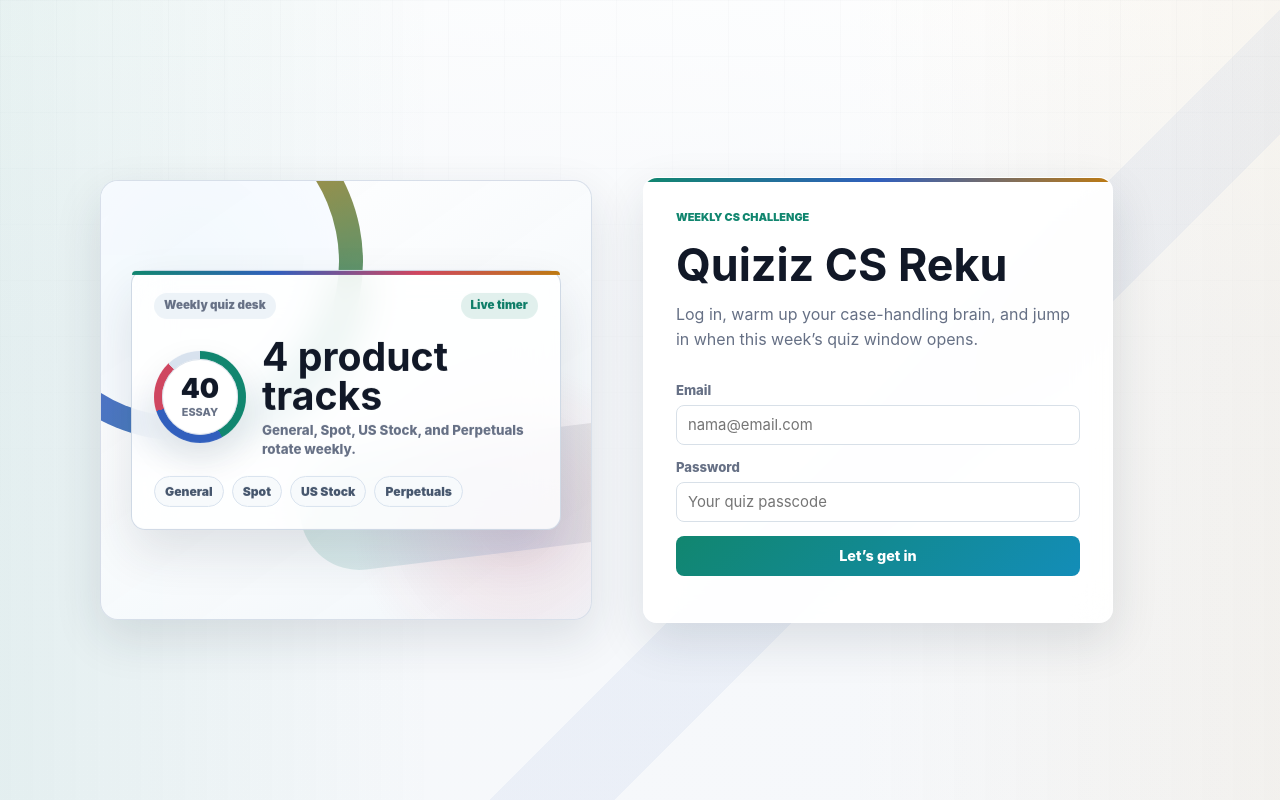
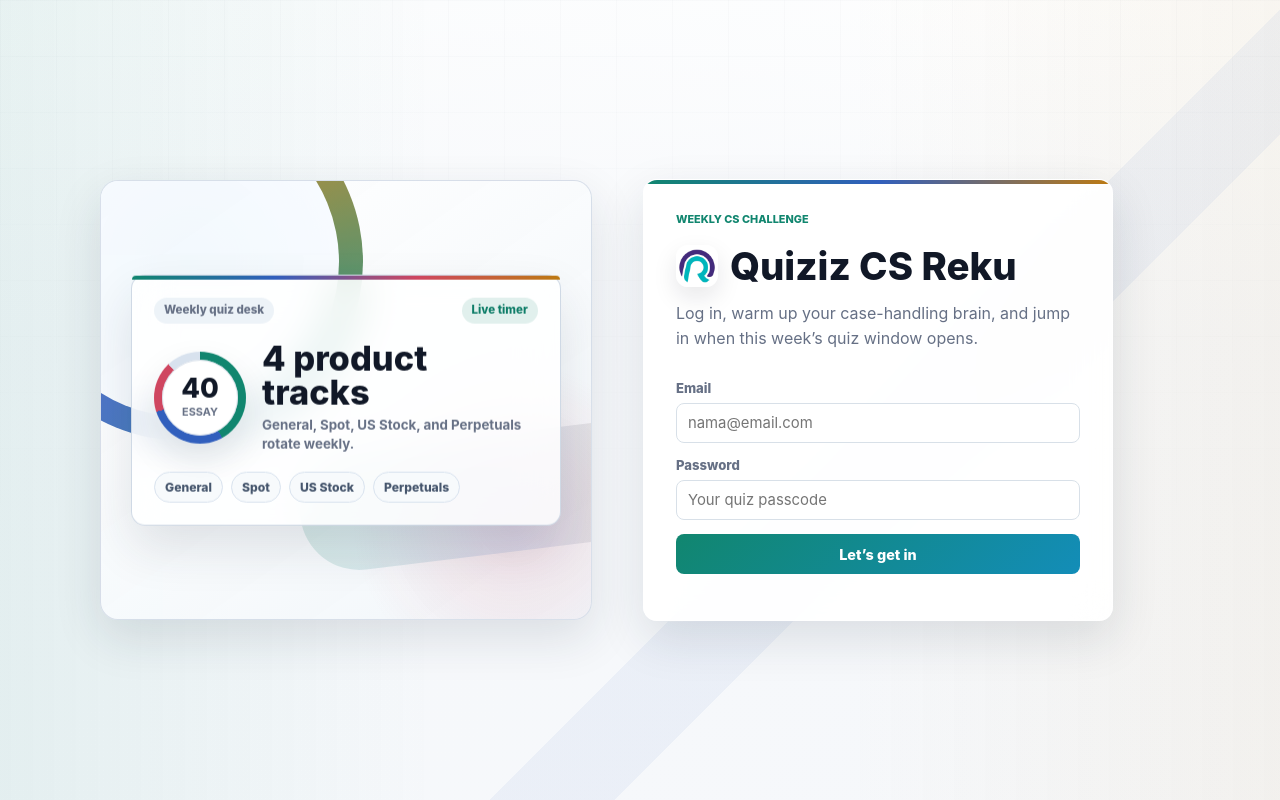
Before and after one commit to marisacindy-sketch/quiziz-cs-reku, a plain HTML site: page index.html in a window 1280 px wide. Drawn offline with Linux system fonts and the light colour scheme.

Commit message:
Add Reku logo and soften login typography

```diff
--- a/index.html
+++ b/index.html
@@ -8,7 +8,7 @@
       name="description"
       content="CS Reku essay quiz webapp with login, access window, timer, and owner-only settings."
     />
-    <link rel="stylesheet" href="styles.css?v=25" />
+    <link rel="stylesheet" href="styles.css?v=26" />
     <style>
       .auth-visual {
         border: 1px solid rgba(209, 218, 230, 0.82) !important;
@@ -84,7 +84,7 @@
         padding: 7px 10px !important;
         font-size: 0.72rem !important;
         line-height: 1 !important;
-        font-weight: 900 !important;
+        font-weight: 760 !important;
       }
 
       .preview-topline span {
@@ -97,6 +97,29 @@
         background: rgba(17, 134, 111, 0.12) !important;
       }
 
+      .brand-title {
+        display: flex !important;
+        align-items: center !important;
+        gap: 12px !important;
+      }
+
+      .brand-logo {
+        width: 42px !important;
+        height: 42px !important;
+        flex: 0 0 42px !important;
+        border-radius: 12px !important;
+        object-fit: cover !important;
+        background: #fff !important;
+        box-shadow: 0 10px 24px rgba(17, 24, 39, 0.1) !important;
+      }
+
+      .login-card h1,
+      .topbar h1 {
+        font-size: clamp(1.55rem, 3vw, 2.45rem) !important;
+        font-weight: 780 !important;
+        letter-spacing: 0 !important;
+      }
+
       .preview-focus {
         gap: 16px !important;
       }
@@ -107,13 +130,14 @@
       }
 
       .preview-focus > div:last-child strong {
-        font-size: clamp(1.55rem, 3.2vw, 2.45rem) !important;
+        font-size: clamp(1.45rem, 3vw, 2.15rem) !important;
+        font-weight: 760 !important;
         line-height: 1 !important;
       }
 
       .preview-focus small {
         color: #667085 !important;
-        font-weight: 800 !important;
+        font-weight: 650 !important;
         line-height: 1.4 !important;
       }
 
@@ -136,7 +160,7 @@
         color: #111827 !important;
         font-size: 1.7rem !important;
         line-height: 1 !important;
-        font-weight: 950 !important;
+        font-weight: 760 !important;
       }
 
       .preview-ring small {
@@ -144,7 +168,14 @@
         margin-top: 3px !important;
         color: #667085 !important;
         font-size: 0.68rem !important;
+        font-weight: 650 !important;
         text-transform: uppercase !important;
+      }
+
+      .login-card label span,
+      .login-card button,
+      .login-card .eyebrow {
+        font-weight: 760 !important;
       }
 
       .preview-products {
@@ -159,7 +190,7 @@
         background: rgba(247, 250, 252, 0.92) !important;
         color: #46566d !important;
         font-size: 0.76rem !important;
-        font-weight: 900 !important;
+        font-weight: 760 !important;
       }
     </style>
   </head>
@@ -191,7 +222,10 @@
       </div>
       <form class="login-card" id="loginForm">
         <p class="eyebrow">Weekly CS challenge</p>
-        <h1>Quiziz CS Reku</h1>
+        <h1 class="brand-title">
+          <img class="brand-logo" src="assets/reku-logo.jpg" alt="" />
+          <span>Quiziz CS Reku</span>
+        </h1>
         <p class="login-copy">
           Log in, warm up your case-handling brain, and jump in when this week’s quiz window opens.
         </p>
@@ -219,7 +253,10 @@
       <header class="topbar">
         <div>
           <p class="eyebrow">Live training desk</p>
-          <h1>Quiziz CS Reku</h1>
+          <h1 class="brand-title">
+            <img class="brand-logo" src="assets/reku-logo.jpg" alt="" />
+            <span>Quiziz CS Reku</span>
+          </h1>
         </div>
         <div class="top-actions">
           <div class="timer-chip countdown-tool" id="timerChip">
@@ -602,7 +639,7 @@
       </div>
     </aside>
 
-    <script src="quiz-data.js?v=25"></script>
-    <script src="app.js?v=25"></script>
+    <script src="quiz-data.js?v=26"></script>
+    <script src="app.js?v=26"></script>
   </body>
 </html>
--- a/styles.css
+++ b/styles.css
@@ -275,7 +275,7 @@
   border-radius: 999px;
   padding: 7px 10px;
   font-size: 0.72rem;
-  font-weight: 900;
+  font-weight: 760;
 }
 
 .preview-topline span {
@@ -298,13 +298,14 @@
 }
 
 .preview-focus > div:last-child strong {
-  font-size: clamp(1.55rem, 3.2vw, 2.45rem);
+  font-size: clamp(1.45rem, 3vw, 2.15rem);
+  font-weight: 760;
   line-height: 1;
 }
 
 .preview-focus small {
   color: var(--muted);
-  font-weight: 800;
+  font-weight: 650;
   line-height: 1.4;
 }
 
@@ -327,7 +328,7 @@
   display: block;
   font-size: 1.7rem;
   line-height: 1;
-  font-weight: 950;
+  font-weight: 760;
 }
 
 .preview-ring small {
@@ -335,6 +336,7 @@
   margin-top: 3px;
   color: var(--muted);
   font-size: 0.68rem;
+  font-weight: 650;
   text-transform: uppercase;
 }
 
@@ -350,7 +352,7 @@
   background: rgba(247, 250, 252, 0.92);
   color: #46566d;
   font-size: 0.76rem;
-  font-weight: 900;
+  font-weight: 760;
 }
 
 .login-card,
@@ -380,6 +382,12 @@
   inset: 0 0 auto;
   height: 4px;
   background: linear-gradient(90deg, var(--green), var(--blue), var(--gold));
+}
+
+.login-card label span,
+.login-card button,
+.login-card .eyebrow {
+  font-weight: 760;
 }
 
 .login-copy,
@@ -448,9 +456,26 @@
 
 h1 {
   margin-bottom: 0;
-  font-size: clamp(1.75rem, 3.5vw, 3rem);
+  font-size: clamp(1.55rem, 3vw, 2.45rem);
   line-height: 1;
+  font-weight: 780;
   letter-spacing: 0;
+}
+
+.brand-title {
+  display: flex;
+  align-items: center;
+  gap: 12px;
+}
+
+.brand-logo {
+  width: 42px;
+  height: 42px;
+  flex: 0 0 42px;
+  border-radius: 12px;
+  object-fit: cover;
+  background: #fff;
+  box-shadow: 0 10px 24px rgba(17, 24, 39, 0.1);
 }
 
 h2 {
```
Also changed, not shown: assets/reku-logo.jpg (added).
